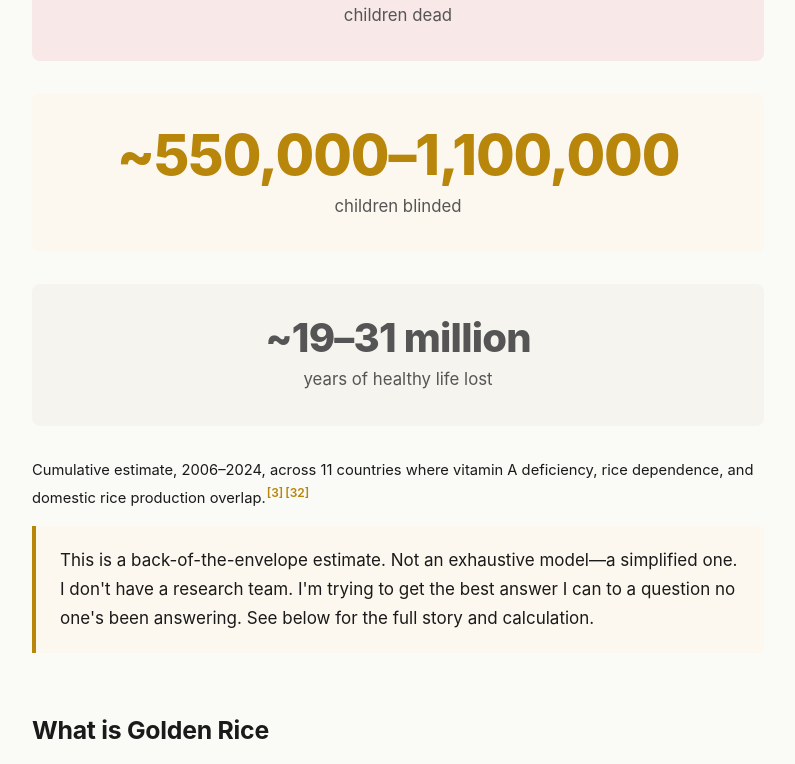
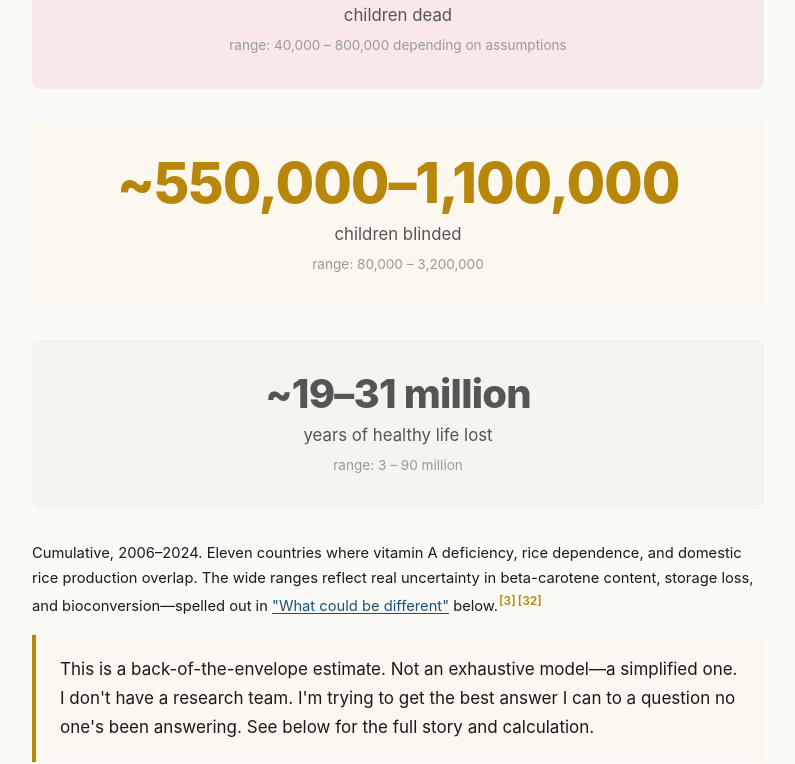
Before and after one commit to abiolvera/goldenrice, a website: page golden-rice-story.html in a window 1280 px wide. Shown: the part 582-1346 px from the top of the page, without its empty margins (242-1037 px from the left). Drawn offline with Linux system fonts and the light colour scheme.

Commit message:
Add uncertainty ranges to headline numbers
Deaths: 40K–800K (central 276K). Blindness: 80K–3.2M.
QALYs: 3–90M. Links to "What could be different" section.

Co-Authored-By: Claude Opus 4.6 (1M context) <noreply@anthropic.com>

```diff
--- a/golden-rice-story.html
+++ b/golden-rice-story.html
@@ -377,19 +377,22 @@
   <div class="big-number">
     <div class="num">~276,000</div>
     <div class="label">children dead</div>
+    <div class="label" style="font-size: 0.85rem; margin-top: 0.3rem; color: #999;">range: 40,000 &ndash; 800,000 depending on assumptions</div>
   </div>
 
   <div class="big-number" style="background: var(--gold-bg); margin-top: 1rem;">
     <div class="num" style="color: var(--gold);">~550,000&ndash;1,100,000</div>
     <div class="label">children blinded</div>
+    <div class="label" style="font-size: 0.85rem; margin-top: 0.3rem; color: #999;">range: 80,000 &ndash; 3,200,000</div>
   </div>
 
   <div class="big-number" style="background: #f5f4ef; margin-top: 1rem;">
     <div class="num" style="color: var(--text-light); font-size: 2.5rem;">~19&ndash;31 million</div>
     <div class="label">years of healthy life lost</div>
+    <div class="label" style="font-size: 0.85rem; margin-top: 0.3rem; color: #999;">range: 3 &ndash; 90 million</div>
   </div>
 
-  <p style="margin-top: 1.5rem; font-size: 0.92rem;">Cumulative estimate, 2006&ndash;2024, across 11 countries where vitamin A deficiency, rice dependence, and domestic rice production overlap.<sup class="cite"><a href="#ref3">[3]</a></sup><sup class="cite"><a href="#ref32">[32]</a></sup></p>
+  <p style="margin-top: 1.5rem; font-size: 0.92rem;">Cumulative, 2006&ndash;2024. Eleven countries where vitamin A deficiency, rice dependence, and domestic rice production overlap. The wide ranges reflect real uncertainty in beta-carotene content, storage loss, and bioconversion&mdash;spelled out in <a href="#uncertainties" style="color: var(--link);">"What could be different"</a> below.<sup class="cite"><a href="#ref3">[3]</a></sup><sup class="cite"><a href="#ref32">[32]</a></sup></p>
 
   <div class="callout" style="margin-top: 1rem;">
     <p>This is a back-of-the-envelope estimate. Not an exhaustive model&mdash;a simplified one. I don't have a research team. I'm trying to get the best answer I can to a question no one's been answering. See below for the full story and calculation.</p>
@@ -946,7 +949,7 @@ Years of healthy life lost:
 
 <!-- ============ KEY UNCERTAINTIES ============ -->
 <section>
-  <h2>What could be different</h2>
+  <h2 id="uncertainties">What could be different</h2>
 
   <p>This is an estimate, not a measurement. Here's where the biggest uncertainties are, and how much they matter:</p>
 
```
